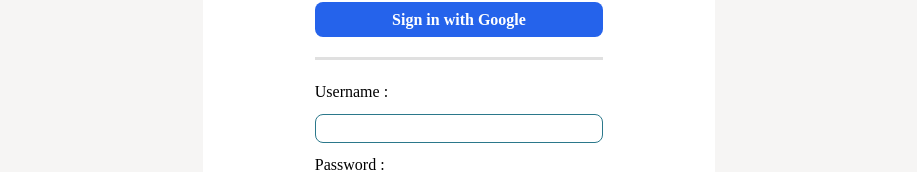
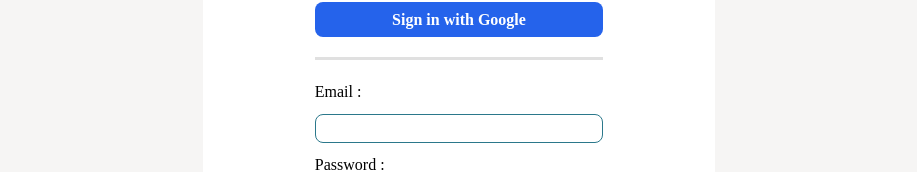
Before and after one commit to NasmeenI/E-COURSE-PLATFORM, a React (Create React App) app in the folder frontend/: page /register in a window 1280 px wide. Shown: the part 236-408 px from the top of the page, without its empty margins (181-1098 px from the left). Built offline with nearby package versions, Linux system fonts and the light colour scheme.

Commit message:
edit: partial implementation of register

```diff
--- a/frontend/src/views/register/Register.js
+++ b/frontend/src/views/register/Register.js
@@ -1,9 +1,17 @@
 import Footer from "../../components/footer/Footer";
 import Header from "../../components/header/Header";
-import { useState } from "react";
+import { useContext, useState } from "react";
+import { UserContext } from "../../contexts/UserContext";
+import UserAPI from "../../api/UserAPI";
+import { toast } from "react-hot-toast";
 
 export default function Register() {
   const [inputs, setInputs] = useState({});
+
+  const {
+    data: { user },
+    action: { setUser },
+  } = useContext(UserContext);
 
   const handleChange = (event) => {
     const name = event.target.name;
@@ -11,8 +19,14 @@
     setInputs((values) => ({ ...values, [name]: value }));
   };
 
-  const handleSubmit = (event) => {
+  const handleSubmit = async (event) => {
     event.preventDefault();
+    const result = await UserAPI.register(inputs.email, inputs.password);
+    if (result.error) {
+      toast("Error " + result.error);
+    } else {
+      console.log(result.user.uid);
+    }
   };
 
   return (
@@ -35,12 +49,12 @@
           <div className="w-[70%] h-[3px] bg-[#E0E0E0] my-[20px]"></div>
 
           <div className="w-[70%] items-start flex flex-col">
-            <span className="font-secondary text-[16px]">Username :</span>
+            <span className="font-secondary text-[16px]">Email :</span>
             {/* Username textbox */}
             <input
               type="text"
-              name="username"
-              value={inputs.username || ""}
+              name="email"
+              value={inputs.email || ""}
               onChange={handleChange}
               className="w-full border-[1px] border-[#2B788B] rounded-lg mb-[10px] mt-[10px] px-[10px] pb-[3px] text-[16px] font-secondary"
             />
```
